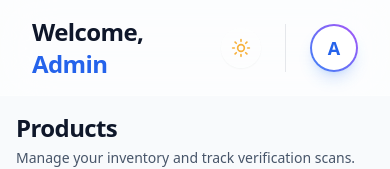
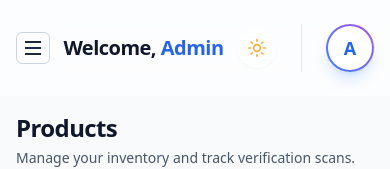
Before and after one commit to rotanaeav/ISTAD-WEB-DEV-I, a Next.js app: page /dashboard/products in a window 390 px wide. Shown: the top 169 px of the page. Built offline with nearby package versions, Linux system fonts and the light colour scheme; no server answers.

Commit message:
Completed part list & add product: add toggle for mobile & tablet responsive

```diff
--- a/src/app/(admin)/dashboard/products/layout.tsx
+++ b/src/app/(admin)/dashboard/products/layout.tsx
@@ -1,3 +1,6 @@
+"use client";
+
+import { useState } from "react";
 import AdminFooter from "@/src/components/product/AdminFoot";
 import AdminNavbar from "@/src/components/product/AdminNav";
 import Sidebar from "@/src/components/product/SideBar";
@@ -7,17 +10,41 @@ export default function AdminLayout({
 }: {
   children: React.ReactNode;
 }) {
+  const [isSidebarOpen, setIsSidebarOpen] = useState(false);
+
+  const toggleSidebar = () => setIsSidebarOpen((prev) => !prev);
+  const closeSidebar = () => setIsSidebarOpen(false);
+
   return (
     <div className="min-h-screen bg-slate-50 dark:bg-slate-950 flex font-sans text-[var(--text-main)]">
-      {/* Sidebar (Hidden on mobile) */}
+      {/* Desktop sidebar */}
       <div className="hidden lg:block">
         <Sidebar />
       </div>
 
+      {/* Mobile / Tablet sidebar (slide-in) */}
+      <div
+        className={`fixed inset-0 z-40 lg:hidden transition-transform duration-300 ${
+          isSidebarOpen ? "translate-x-0" : "-translate-x-full"
+        }`}
+      >
+        {/* Dark overlay */}
+        <div
+          className="absolute inset-0 bg-black/40"
+          onClick={closeSidebar}
+        />
+
+        {/* Sidebar panel */}
+        <div className="relative h-full w-64 bg-slate-900 dark:bg-slate-950">
+          <Sidebar />
+        </div>
+      </div>
+
+      {/* Main content */}
       <div className="flex-1 flex flex-col min-h-screen w-full lg:ml-64 transition-all duration-300">
-        <AdminNavbar />
+        {/* Pass toggle to navbar so it can show a hamburger button */}
+        <AdminNavbar onToggleSidebar={toggleSidebar} />
 
-        {/* 2. Page Content (grows to fill space) */}
         <main className="flex-1 p-4 md:p-8 overflow-y-auto">{children}</main>
 
         <AdminFooter />
--- a/src/components/product/AdminNav.tsx
+++ b/src/components/product/AdminNav.tsx
@@ -4,10 +4,16 @@ import { useState, useEffect } from "react";
 import { useRouter } from "next/navigation";
 import { ChevronDown, LogOut, User } from "lucide-react";
 import ThemeToggle from "../ui/ThemeToggle";
+import { AdminNavbarProps } from "@/src/lib/types";
 
-export default function AdminNavbar() {
+export default function AdminNavbar({ onToggleSidebar }: AdminNavbarProps) {
   const router = useRouter();
-  const [user, setUser] = useState<{ name: string; email: string; role: string; avatar?: string } | null>(null);
+  const [user, setUser] = useState<{
+    name: string;
+    email: string;
+    role: string;
+    avatar?: string;
+  } | null>(null);
   const [mounted, setMounted] = useState(false);
 
   const [isDropdownOpen, setIsDropdownOpen] = useState(false);
@@ -25,29 +31,48 @@ export default function AdminNavbar() {
   }, []);
 
   const handleLogout = () => {
-    document.cookie = "auth_token=; path=/; expires=Thu, 01 Jan 1970 00:00:01 GMT;";
+    document.cookie =
+      "auth_token=; path=/; expires=Thu, 01 Jan 1970 00:00:01 GMT;";
 
     localStorage.removeItem("user_info");
 
     router.push("/login");
   };
 
-  if (!mounted) return <div className="h-24 bg-white/60 dark:bg-[#0f172a]/60 border-b border-white/20 dark:border-white/5" />;
+  if (!mounted)
+    return (
+      <div className="h-24 bg-white/60 dark:bg-[#0f172a]/60 border-b border-white/20 dark:border-white/5" />
+    );
 
   return (
-    <header className="h-24 px-8 flex items-center justify-between bg-white/60 dark:bg-[#0f172a]/60 backdrop-blur-xl border-b border-white/20 dark:border-white/5 sticky top-0 z-30 transition-all">
-        <h2 className="text-2xl font-bold text-[var(--text-main)] tracking-tight">
-          Welcome, <span className="text-blue-600 dark:text-blue-400">{user?.name?.split('  ')[0] || 'Admin'}</span>
+    <header className="h-24 px-4 md:px-8 flex items-center justify-between bg-white/60 dark:bg-[#0f172a]/60 backdrop-blur-xl border-b border-white/20 dark:border-white/5 sticky top-0 z-30 transition-all">
+      {/* Hamburger button - only on mobile / tablet */}
+      <button
+        type="button"
+        className="lg:hidden inline-flex items-center justify-center p-2 rounded-md border border-slate-300 dark:border-slate-700"
+        onClick={onToggleSidebar}
+      >
+        {/* simple icon (3 lines) */}
+        <span className="sr-only">Toggle sidebar</span>
+        <div className="space-y-1">
+          <span className="block h-0.5 w-4 bg-slate-800 dark:bg-slate-100" />
+          <span className="block h-0.5 w-4 bg-slate-800 dark:bg-slate-100" />
+          <span className="block h-0.5 w-4 bg-slate-800 dark:bg-slate-100" />
+        </div>
+      </button>
+      <h2 className="text-2xl max-sm:text-xl font-bold text-[var(--text-main)] tracking-tight">
+        Welcome,{" "}
+        <span className="text-blue-600 dark:text-blue-400">
+          {user?.name?.split("  ")[0] || "Admin"}
+        </span>
       </h2>
 
       <div className="flex items-center gap-6">
-
         <div className="opacity-80 hover:opacity-100 transition-opacity">
           <ThemeToggle />
         </div>
 
         <div className="relative">
-
           <button
             onClick={() => setIsDropdownOpen(!isDropdownOpen)}
             className="flex items-center gap-4 cursor-pointer group pl-6 border-l border-gray-200 dark:border-white/10 outline-none"
@@ -64,16 +89,24 @@ export default function AdminNavbar() {
             <div className="w-12 h-12 rounded-full bg-gradient-to-tr from-blue-500 to-purple-500 p-[2px] shadow-lg shadow-blue-500/20 group-hover:shadow-blue-500/40 transition-all">
               <div className="w-full h-full rounded-full bg-white dark:bg-slate-900 overflow-hidden flex items-center justify-center">
                 {user?.avatar ? (
-                   <img src={user.avatar} alt="Profile" className="w-full h-full object-cover" />
+                  <img
+                    src={user.avatar}
+                    alt="Profile"
+                    className="w-full h-full object-cover"
+                  />
                 ) : (
                   <span className="text-lg font-bold text-blue-600 dark:text-blue-400">
-                     {user?.name?.charAt(0).toUpperCase() || 'A'}
+                    {user?.name?.charAt(0).toUpperCase() || "A"}
                   </span>
                 )}
               </div>
             </div>
 
-            <ChevronDown className={`w-5 h-5 text-slate-400 group-hover:text-blue-500 transition-transform duration-300 hidden md:block ${isDropdownOpen ? 'rotate-180' : ''}`} />
+            <ChevronDown
+              className={`w-5 h-5 text-slate-400 group-hover:text-blue-500 transition-transform duration-300 hidden md:block ${
+                isDropdownOpen ? "rotate-180" : ""
+              }`}
+            />
           </button>
 
           {isDropdownOpen && (
@@ -85,11 +118,14 @@ export default function AdminNavbar() {
 
               <div className="absolute right-0 mt-4 w-56 z-50 origin-top-right rounded-2xl bg-white/80 dark:bg-[#0f172a]/90 backdrop-blur-xl border border-white/40 dark:border-white/10 shadow-2xl animate-in fade-in zoom-in-95 slide-in-from-top-2 duration-200">
                 <div className="p-2 space-y-1">
-
                   {/* Profile Item (Optional) */}
                   <div className="px-4 py-3 border-b border-gray-100 dark:border-white/5 mb-1">
-                    <p className="text-sm font-bold text-[var(--text-main)]">Signed in as</p>
-                    <p className="text-xs text-[var(--text-muted)] truncate">{user?.email}</p>
+                    <p className="text-sm font-bold text-[var(--text-main)]">
+                      Signed in as
+                    </p>
+                    <p className="text-xs text-[var(--text-muted)] truncate">
+                      {user?.email}
+                    </p>
                   </div>
 
                   <button className="w-full flex items-center gap-3 px-4 py-2.5 text-sm font-medium rounded-xl text-[var(--text-main)] hover:bg-blue-50 dark:hover:bg-white/5 transition-colors">
@@ -104,14 +140,11 @@ export default function AdminNavbar() {
                     <LogOut className="w-4 h-4" />
                     Sign Out
                   </button>
-
                 </div>
               </div>
             </>
           )}
-
         </div>
-
       </div>
     </header>
   );
--- a/src/components/product/SideBar.tsx
+++ b/src/components/product/SideBar.tsx
@@ -43,9 +43,9 @@ export default function Sidebar() {
 
       <div className="flex-1 overflow-y-auto py-6 px-4">
         <div className="mb-6">
-          <p className="px-4 text-[10px] font-bold text-slate-400 uppercase tracking-wider mb-2">
+          {/* <p className="px-4 text-[10px] font-bold text-slate-400 uppercase tracking-wider mb-2">
             Main
-          </p>
+          </p> */}
           <SidebarLink
             href=""
             icon={LayoutDashboard}
--- a/src/lib/types.ts
+++ b/src/lib/types.ts
@@ -31,3 +31,6 @@ export interface AuthResponse {
   token?: string;
   user?: Omit<User, 'password'>; // Exclude password to frontend.
 }
+export type AdminNavbarProps = {
+  onToggleSidebar?: () => void;
+};
```
Also changed, not shown: 1 other file (tests, documents, lock files or other folders). Lines whose indentation alone changed are shown as unchanged.
